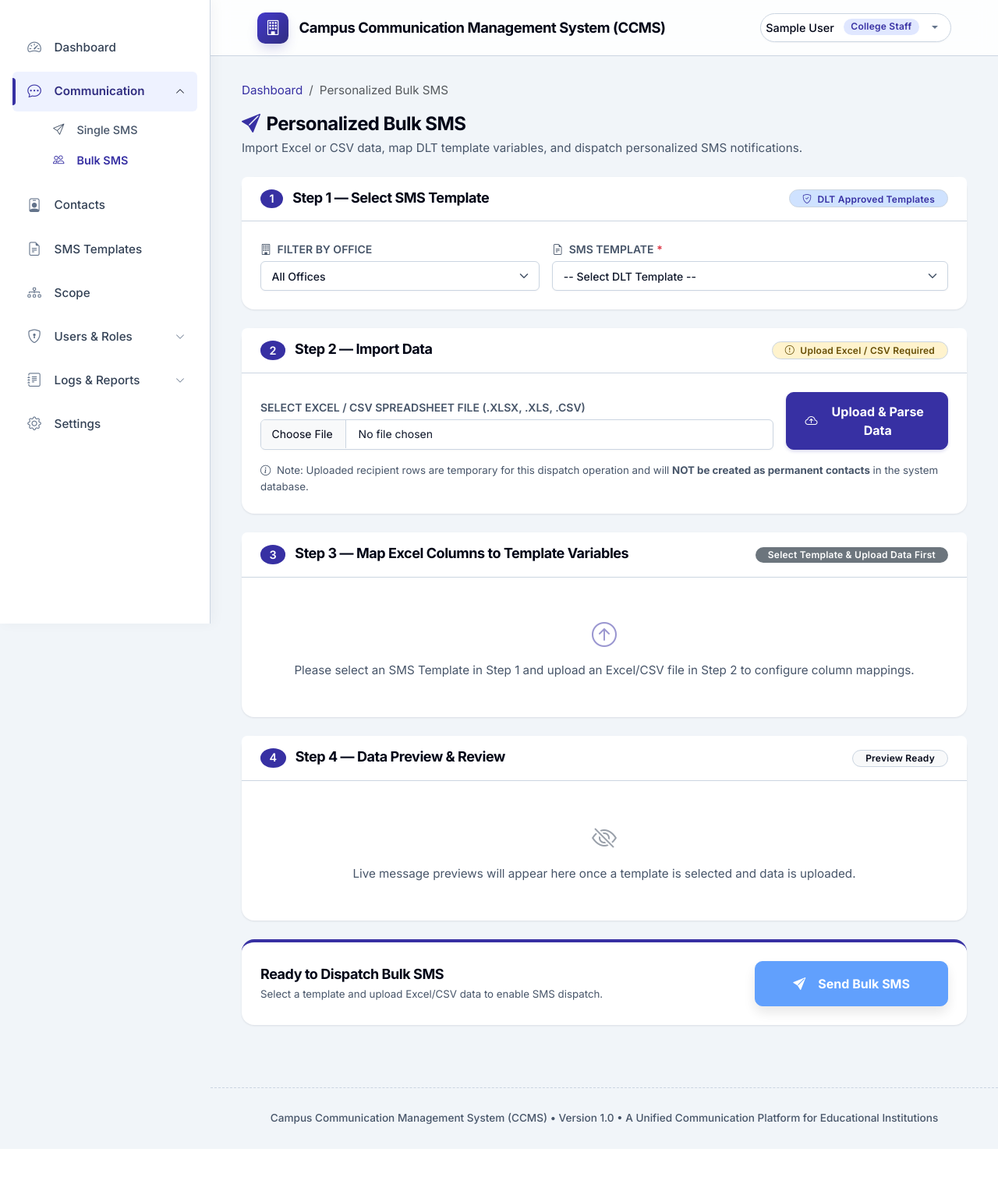
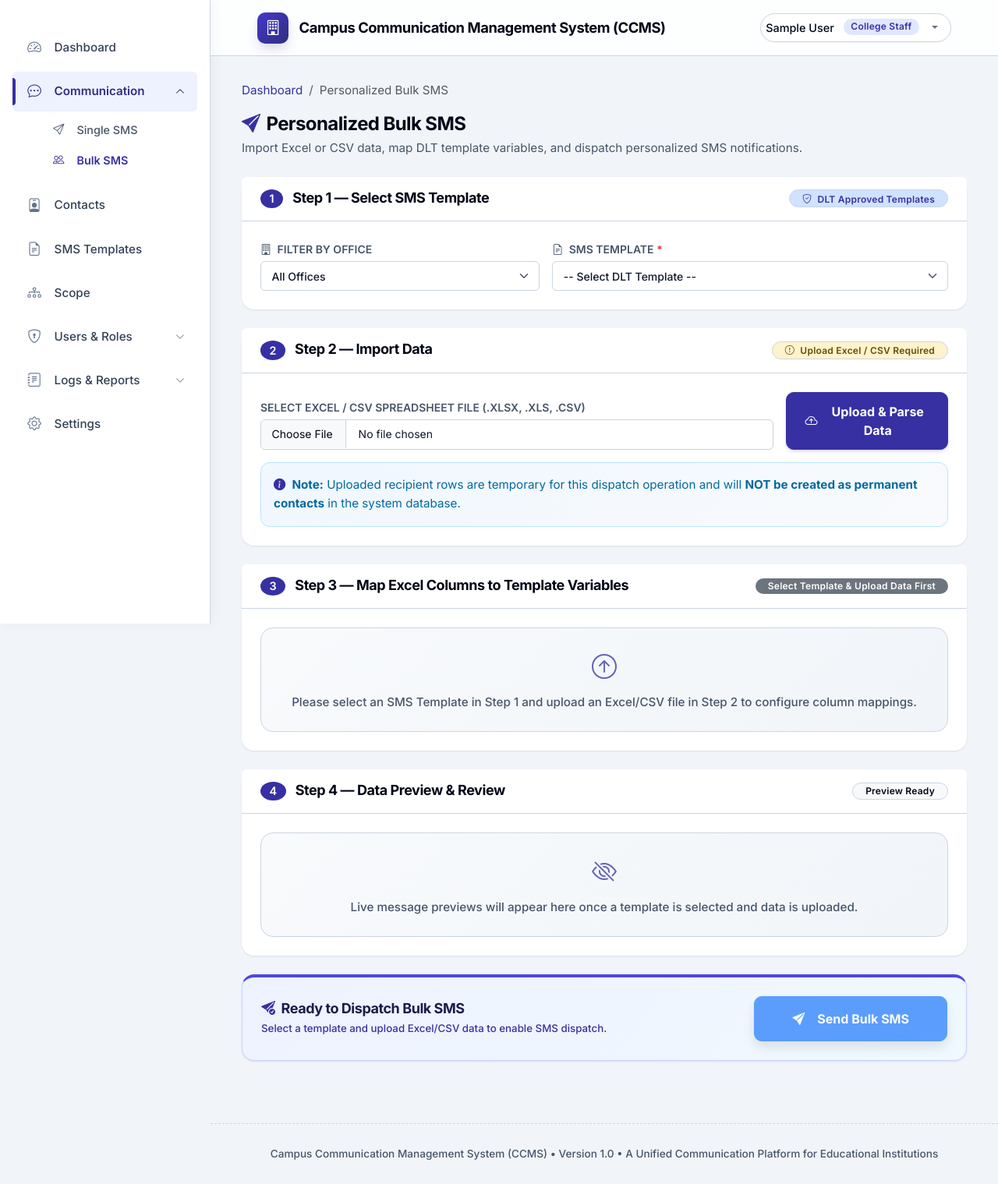
Before and after one commit to MohamedSami2005/sms-management-system, a Django app: page /sms/bulk/select/ in a window 1280 px wide. Shown: the whole page at 78% size. Before the commit the page ends 1474 px from the top, so only its background shows below. Run offline with Django 5.2, Linux system fonts and the light colour scheme; the visitor is signed in with stand-in values (Sample User, id 1); data comes from the database, SQL or seed files in the repository; data that the repository does not hold is empty.

Commit message:
color change

```diff
--- a/templates/sms/bulk_staff_select.html
+++ b/templates/sms/bulk_staff_select.html
@@ -60,7 +60,7 @@
         </div>
 
         <!-- Selected Template Information Display Box -->
-        <div id="templateInfoCard" class="mt-4 p-4 bg-light rounded-4 border" style="display: none;">
+        <div id="templateInfoCard" class="mt-4 p-4 rounded-4 border" style="display: none; background: linear-gradient(135deg, #f0f7ff 0%, #e0effe 100%); border-color: #bae6fd !important;">
             <div class="d-flex justify-content-between align-items-start mb-3 flex-wrap gap-2">
                 <div>
                     <h5 class="fw-bold text-dark mb-1" id="tmplName">—</h5>
@@ -76,7 +76,7 @@
                 <label class="form-label fw-bold text-uppercase small text-muted mb-1">
                     <i class="bi bi-chat-left-quote me-1"></i> Approved DLT Message Template
                 </label>
-                <div class="p-3 bg-white rounded-3 border font-monospace text-dark" id="tmplContentBox" style="white-space: pre-wrap; line-height: 1.6;">
+                <div class="p-3 bg-white rounded-3 border font-monospace text-dark shadow-sm" id="tmplContentBox" style="white-space: pre-wrap; line-height: 1.6; border-color: #bae6fd !important;">
                     —
                 </div>
             </div>
@@ -131,36 +131,36 @@
                 </button>
             </div>
         </form>
-        <small class="text-muted d-block">
-            <i class="bi bi-info-circle me-1"></i> Note: Uploaded recipient rows are temporary for this dispatch operation and will <strong>NOT be created as permanent contacts</strong> in the system database.
-        </small>
+        <div class="p-3 rounded-3 border" style="background: linear-gradient(135deg, #f0f7ff 0%, #f8fafc 100%); border-color: #bae6fd !important; color: #0369a1;">
+            <i class="bi bi-info-circle-fill me-1 text-primary"></i> <strong>Note:</strong> Uploaded recipient rows are temporary for this dispatch operation and will <strong>NOT be created as permanent contacts</strong> in the system database.
+        </div>
 
         {% if preview_data %}
         <!-- Parse Summary Section -->
         <div class="mt-4 pt-3 border-top">
             <div class="row g-3 mb-4">
                 <div class="col-md-3">
-                    <div class="p-3 bg-light rounded-3 border text-center">
-                        <small class="text-muted d-block text-uppercase font-monospace">Total Rows Detected</small>
+                    <div class="p-3 rounded-3 border text-center shadow-xs" style="background: linear-gradient(135deg, #f8fafc 0%, #f1f5f9 100%); border-color: #cbd5e1 !important;">
+                        <small class="text-muted d-block text-uppercase font-monospace fw-semibold">Total Rows Detected</small>
                         <strong class="fs-4 text-dark">{{ preview_data.total_rows }}</strong>
                     </div>
                 </div>
                 <div class="col-md-3">
-                    <div class="p-3 bg-success-subtle text-success rounded-3 border border-success-subtle text-center">
-                        <small class="d-block text-uppercase font-monospace">Valid Recipients</small>
-                        <strong class="fs-4">{{ preview_data.valid_count }}</strong>
+                    <div class="p-3 rounded-3 border text-center shadow-xs" style="background: linear-gradient(135deg, #ecfdf5 0%, #d1fae5 100%); border-color: #a7f3d0 !important;">
+                        <small class="d-block text-uppercase font-monospace fw-semibold" style="color: #047857;">Valid Recipients</small>
+                        <strong class="fs-4" style="color: #065f46;">{{ preview_data.valid_count }}</strong>
                     </div>
                 </div>
                 <div class="col-md-3">
-                    <div class="p-3 bg-light rounded-3 border text-center">
-                        <small class="text-muted d-block text-uppercase font-monospace">Auto-Identified Name</small>
-                        <strong class="fs-6 text-primary font-monospace">{{ preview_data.name_column }}</strong>
+                    <div class="p-3 rounded-3 border text-center shadow-xs" style="background: linear-gradient(135deg, #eff6ff 0%, #dbeafe 100%); border-color: #bfdbfe !important;">
+                        <small class="d-block text-uppercase font-monospace fw-semibold" style="color: #1d4ed8;">Auto-Identified Name</small>
+                        <strong class="fs-6 font-monospace" style="color: #1e40af;">{{ preview_data.name_column }}</strong>
                     </div>
                 </div>
                 <div class="col-md-3">
-                    <div class="p-3 bg-light rounded-3 border text-center">
-                        <small class="text-muted d-block text-uppercase font-monospace">Auto-Identified Mobile</small>
-                        <strong class="fs-6 text-primary font-monospace">{{ preview_data.number_column }}</strong>
+                    <div class="p-3 rounded-3 border text-center shadow-xs" style="background: linear-gradient(135deg, #eff6ff 0%, #dbeafe 100%); border-color: #bfdbfe !important;">
+                        <small class="d-block text-uppercase font-monospace fw-semibold" style="color: #1d4ed8;">Auto-Identified Mobile</small>
+                        <strong class="fs-6 font-monospace" style="color: #1e40af;">{{ preview_data.number_column }}</strong>
                     </div>
                 </div>
             </div>
@@ -180,14 +180,14 @@
             </div>
 
             {% if preview_data.invalid_details %}
-            <div class="alert alert-warning border border-warning-subtle rounded-3 mt-3 mb-0">
-                <h6 class="fw-bold text-warning-emphasis mb-2"><i class="bi bi-exclamation-triangle-fill me-2"></i>Skipped Invalid Rows ({{ preview_data.invalid_count }})</h6>
+            <div class="alert border rounded-3 mt-3 mb-0" style="background: linear-gradient(135deg, #fffbeb 0%, #fef3c7 100%); border-color: #fde68a !important; color: #92400e;">
+                <h6 class="fw-bold mb-2" style="color: #78350f;"><i class="bi bi-exclamation-triangle-fill me-2 text-warning"></i>Skipped Invalid Rows ({{ preview_data.invalid_count }})</h6>
                 <ul class="mb-0 small font-monospace">
                     {% for inv in preview_data.invalid_details|slice:":5" %}
                         <li>Row #{{ inv.row_num }}: {{ inv.name }} - Mobile: {{ inv.mobile_raw }} ({{ inv.reason }})</li>
                     {% endfor %}
                     {% if preview_data.invalid_details|length > 5 %}
-                        <li class="text-muted">... and {{ preview_data.invalid_details|length|add:"-5" }} more invalid row(s) skipped.</li>
+                        <li style="color: #a16207;">... and {{ preview_data.invalid_details|length|add:"-5" }} more invalid row(s) skipped.</li>
                     {% endif %}
                 </ul>
             </div>
@@ -212,9 +212,9 @@
         </span>
     </div>
     <div class="card-body p-4">
-        <div id="mappingNoTemplateNotice" class="text-center py-4 text-muted">
-            <i class="bi bi-arrow-up-circle fs-2 d-block mb-2 text-primary opacity-50"></i>
-            Please select an SMS Template in Step 1 and upload an Excel/CSV file in Step 2 to configure column mappings.
+        <div id="mappingNoTemplateNotice" class="text-center py-4 px-3 rounded-4 border" style="background: linear-gradient(135deg, #f8fafc 0%, #f1f5f9 100%); border-color: #cbd5e1 !important; color: #475569;">
+            <i class="bi bi-arrow-up-circle fs-2 d-block mb-2 text-primary opacity-75"></i>
+            <span class="fw-medium">Please select an SMS Template in Step 1 and upload an Excel/CSV file in Step 2 to configure column mappings.</span>
         </div>
 
         <form id="dispatchForm" method="post">
@@ -222,13 +222,13 @@
             <input type="hidden" name="template" id="hiddenTemplateId" value="{{ selected_template_id|default:'' }}">
 
             <div id="mappingContainer" style="display: none;">
-                <div class="table-responsive border rounded-3 mb-3">
+                <div class="table-responsive border rounded-4 mb-3 shadow-xs" style="background-color: #ffffff; border-color: #cbd5e1 !important;">
                     <table class="table table-hover align-middle mb-0">
-                        <thead class="table-light">
+                        <thead style="background: linear-gradient(180deg, #f8fafc 0%, #f1f5f9 100%); border-bottom: 2px solid #cbd5e1;">
                             <tr>
-                                <th style="width: 35%;">Template Required Field</th>
-                                <th style="width: 15%;">Source Type</th>
-                                <th style="width: 50%;">Excel Column / Value</th>
+                                <th style="width: 35%; color: #1e293b; font-weight: 600;">Template Required Field</th>
+                                <th style="width: 18%; color: #1e293b; font-weight: 600;">Source Type</th>
+                                <th style="width: 47%; color: #1e293b; font-weight: 600;">Excel Column / Value</th>
                             </tr>
                         </thead>
                         <tbody id="mappingTableBody">
@@ -256,21 +256,21 @@
         </span>
     </div>
     <div class="card-body p-4">
-        <div id="previewNoDataNotice" class="text-center py-4 text-muted">
-            <i class="bi bi-eye-slash fs-2 d-block mb-2 text-secondary opacity-50"></i>
-            Live message previews will appear here once a template is selected and data is uploaded.
+        <div id="previewNoDataNotice" class="text-center py-4 px-3 rounded-4 border" style="background: linear-gradient(135deg, #f8fafc 0%, #f1f5f9 100%); border-color: #cbd5e1 !important; color: #475569;">
+            <i class="bi bi-eye-slash fs-2 d-block mb-2 text-primary opacity-75"></i>
+            <span class="fw-medium">Live message previews will appear here once a template is selected and data is uploaded.</span>
         </div>
 
         <div id="previewContainer" style="display: none;">
             <h6 class="fw-bold mb-3"><i class="bi bi-card-text text-primary me-2"></i>Personalized Message Samples (First 5 Recipients)</h6>
-            <div class="table-responsive border rounded-3 mb-0">
+            <div class="table-responsive border rounded-4 mb-0 shadow-xs" style="background-color: #ffffff; border-color: #cbd5e1 !important;">
                 <table class="table table-hover align-middle mb-0">
-                    <thead class="table-light">
+                    <thead style="background: linear-gradient(180deg, #f8fafc 0%, #f1f5f9 100%); border-bottom: 2px solid #cbd5e1;">
                         <tr>
-                            <th style="width: 50px;">#</th>
-                            <th style="width: 200px;">Recipient</th>
-                            <th style="width: 140px;">Mobile</th>
-                            <th>Personalized Message Text</th>
+                            <th style="width: 50px; color: #1e293b; font-weight: 600;">#</th>
+                            <th style="width: 200px; color: #1e293b; font-weight: 600;">Recipient</th>
+                            <th style="width: 140px; color: #1e293b; font-weight: 600;">Mobile</th>
+                            <th style="color: #1e293b; font-weight: 600;">Personalized Message Text</th>
                         </tr>
                     </thead>
                     <tbody id="previewTableBody">
@@ -286,11 +286,11 @@
 <!-- ========================================================================= -->
 <!-- STEP 5 — SEND BULK SMS ACTION BAR                                         -->
 <!-- ========================================================================= -->
-<div class="card border-0 shadow-sm rounded-4 mb-5 bg-white border-top border-primary border-4">
+<div class="card border-0 shadow-sm rounded-4 mb-5 border-top border-primary border-4" style="background: linear-gradient(135deg, #eef2ff 0%, #f0f9ff 100%); border: 1px solid #c7d2fe !important; border-top: 4px solid #4f46e5 !important;">
     <div class="card-body p-4 d-flex justify-content-between align-items-center flex-wrap gap-3">
         <div>
-            <h5 class="fw-bold mb-1 text-dark">Ready to Dispatch Bulk SMS</h5>
-            <p class="text-muted mb-0 small" id="sendSummaryText">Select a template and upload Excel/CSV data to enable SMS dispatch.</p>
+            <h5 class="fw-bold mb-1" style="color: #1e1b4b;"><i class="bi bi-send-check-fill text-primary me-2"></i>Ready to Dispatch Bulk SMS</h5>
+            <p class="mb-0 small" style="color: #3730a3; font-weight: 500;" id="sendSummaryText">Select a template and upload Excel/CSV data to enable SMS dispatch.</p>
         </div>
         <div>
             <button type="button" id="sendBulkSmsBtn" class="btn btn-primary btn-lg fw-bold px-5 py-3 shadow" disabled>
@@ -312,12 +312,12 @@
             <div class="modal-body p-4">
                 <div id="dispatchConfirmState">
                     <p class="lead fs-6 text-dark" id="modalConfirmText">Are you ready to send Bulk SMS?</p>
-                    <ul class="list-group list-group-flush border rounded-3 mb-4 small">
-                        <li class="list-group-item d-flex justify-content-between py-2.5">
+                    <ul class="list-group list-group-flush border rounded-3 mb-4 small" style="background: linear-gradient(135deg, #f8fafc 0%, #f1f5f9 100%); border-color: #cbd5e1 !important;">
+                        <li class="list-group-item d-flex justify-content-between py-2.5 bg-transparent" style="border-color: #e2e8f0;">
                             <span class="text-muted">Selected DLT Template:</span>
                             <strong class="text-dark" id="modalTmplName">—</strong>
                         </li>
-                        <li class="list-group-item d-flex justify-content-between py-2.5">
+                        <li class="list-group-item d-flex justify-content-between py-2.5 bg-transparent" style="border-color: #e2e8f0;">
                             <span class="text-muted">Total Recipients:</span>
                             <strong class="text-primary" id="modalTotalRecipients">0</strong>
                         </li>
@@ -525,7 +525,7 @@
 
             tr.innerHTML = `
                 <td>
-                    <strong class="text-dark font-monospace">Var ${v.position}</strong>
+                    <span class="badge bg-primary-subtle text-primary border border-primary-subtle font-monospace px-2.5 py-1.5 fs-6 mb-1 d-inline-block">Var ${v.position}</span>
                     <div class="small text-muted">${v.name}</div>
                 </td>
                 <td>
@@ -749,10 +749,12 @@
 
             const tr = document.createElement('tr');
             tr.innerHTML = `
-                <td class="font-monospace text-muted small">${idx + 1}</td>
+                <td class="font-monospace text-muted small text-center">${idx + 1}</td>
                 <td><strong class="text-dark">${row.name_val || row.__normalized_name || 'Recipient'}</strong></td>
                 <td class="font-monospace text-primary fw-semibold">${row.mobile_val || row.__normalized_mobile}</td>
-                <td class="font-monospace" style="white-space: pre-wrap; color: var(--slate-900, #020617) !important; font-weight: 500; font-size: 0.925rem; line-height: 1.5;">${renderedText}</td>
+                <td>
+                    <div class="p-2.5 rounded-3 border" style="background: linear-gradient(135deg, #f8fafc 0%, #f1f5f9 100%); border-color: #cbd5e1 !important; color: var(--slate-900, #020617) !important; font-weight: 500; font-size: 0.925rem; line-height: 1.5; white-space: pre-wrap; font-family: var(--font-monospace, monospace);">${renderedText}</div>
+                </td>
             `;
             previewTableBody.appendChild(tr);
         });
```
Also changed, not shown: templates/sms/bulk_excel_import.html (+17 -17 lines).
